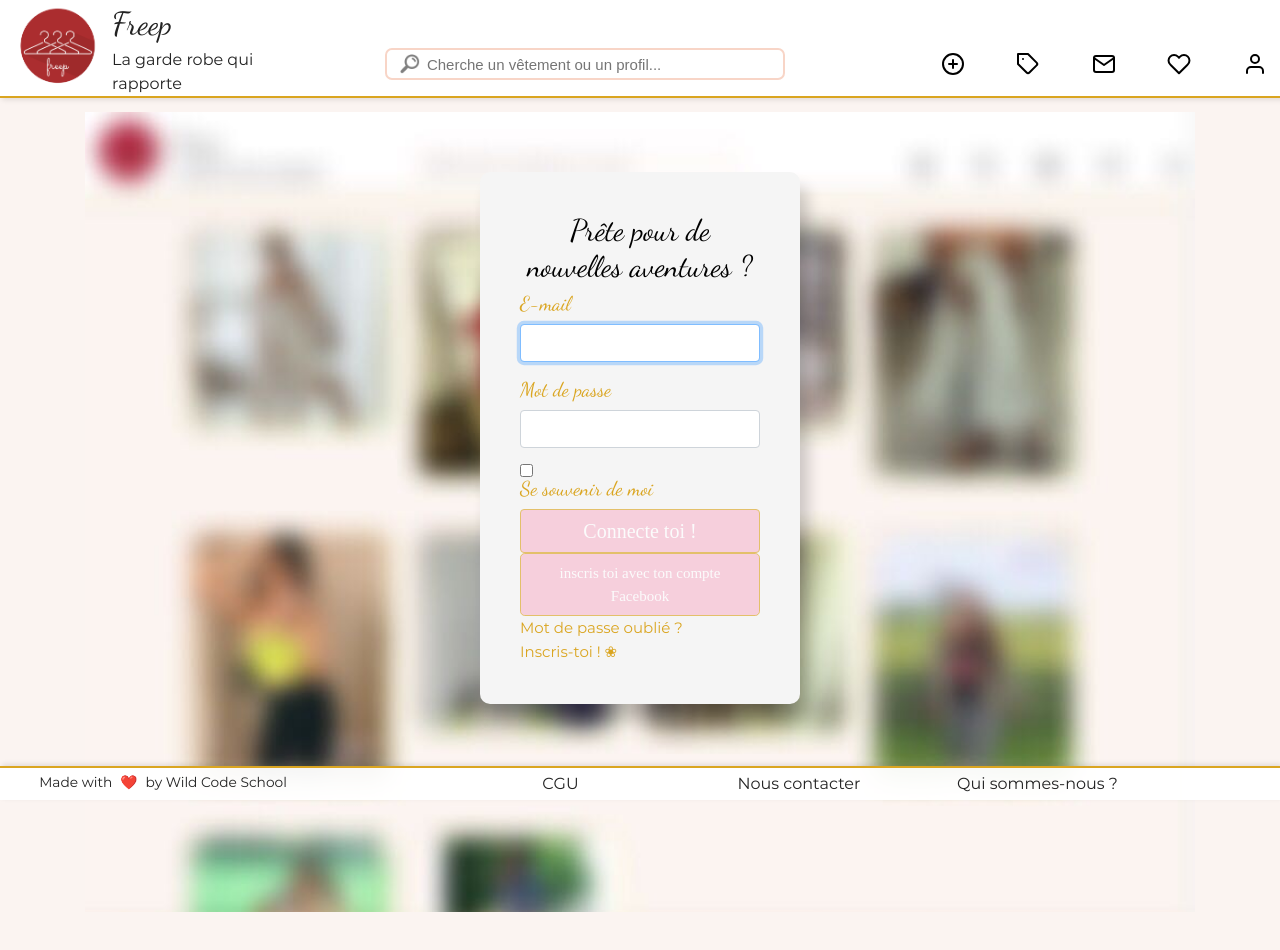
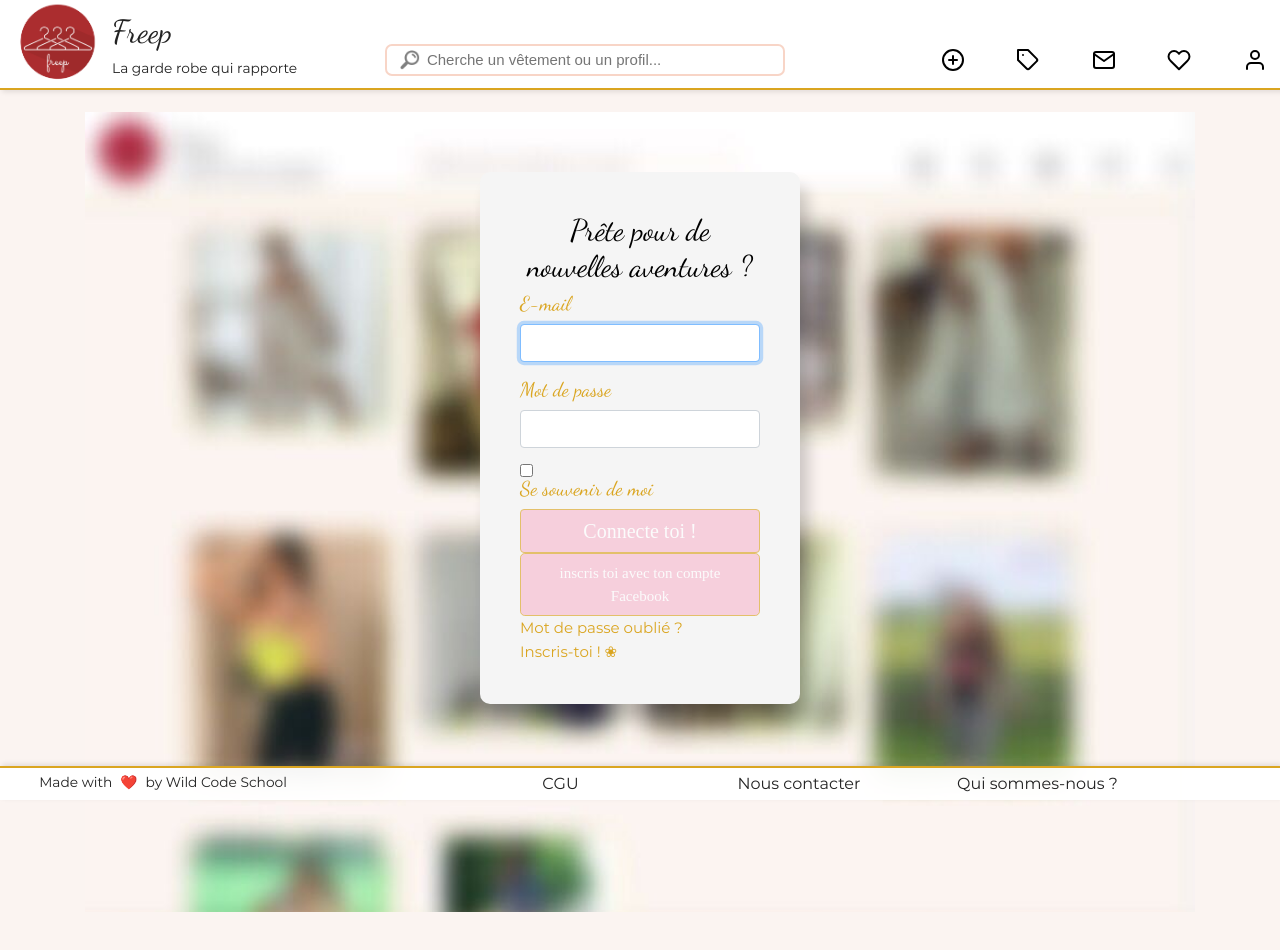
Before and after one commit to WildCodeSchool/lille-0219-js-projet3-freep, a React (Create React App) app in the folder frontend/: page / in a window 1280 px wide. Shown: the top 950 px of the page. Built offline with nearby package versions, Linux system fonts and the light colour scheme.

Commit message:
[Add] font size to the site catchphrase.

```diff
--- a/frontend/src/style/NavFreep.scss
+++ b/frontend/src/style/NavFreep.scss
@@ -22,6 +22,10 @@
 .navTitle {
   font-family: "dancing script";
   font-size: 2rem;
+}
+
+.navCatch {
+  font-size: calc(0.7rem + 0.2vw);
 }
 
 hr {
```
